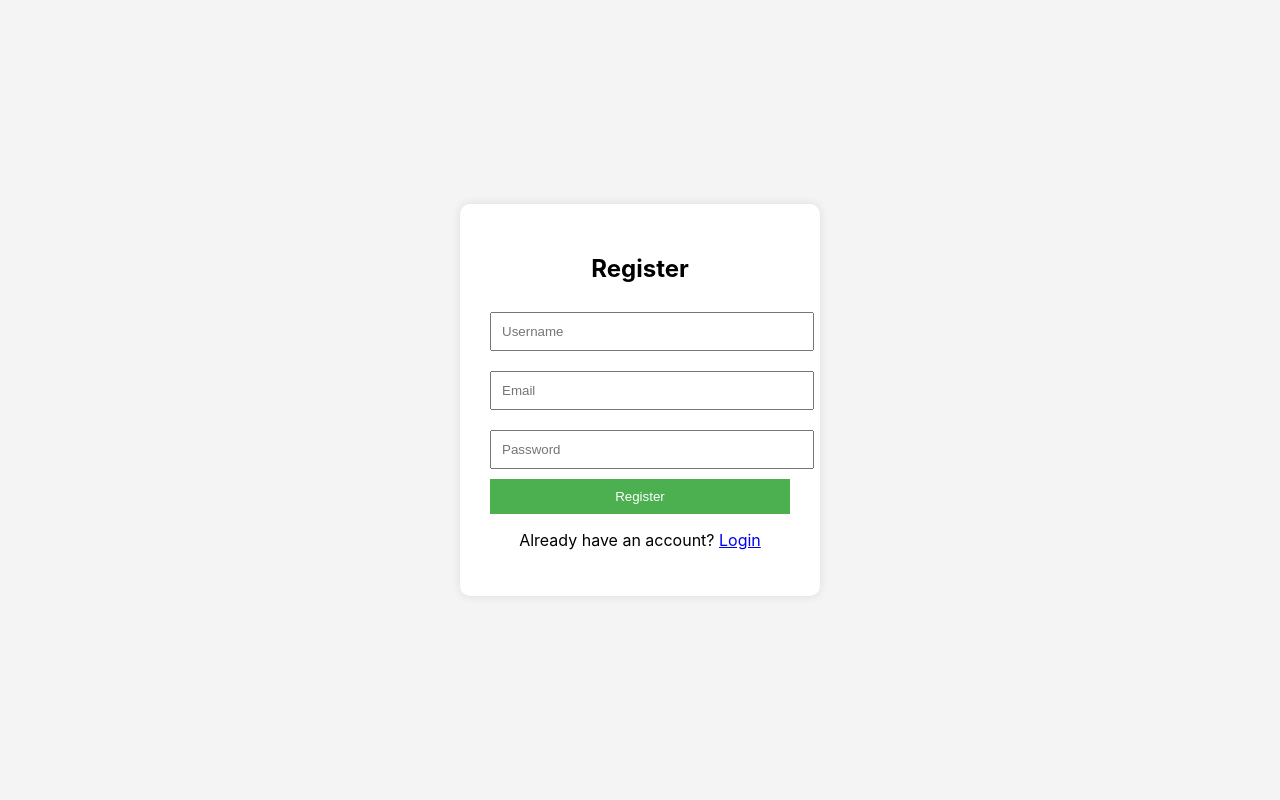
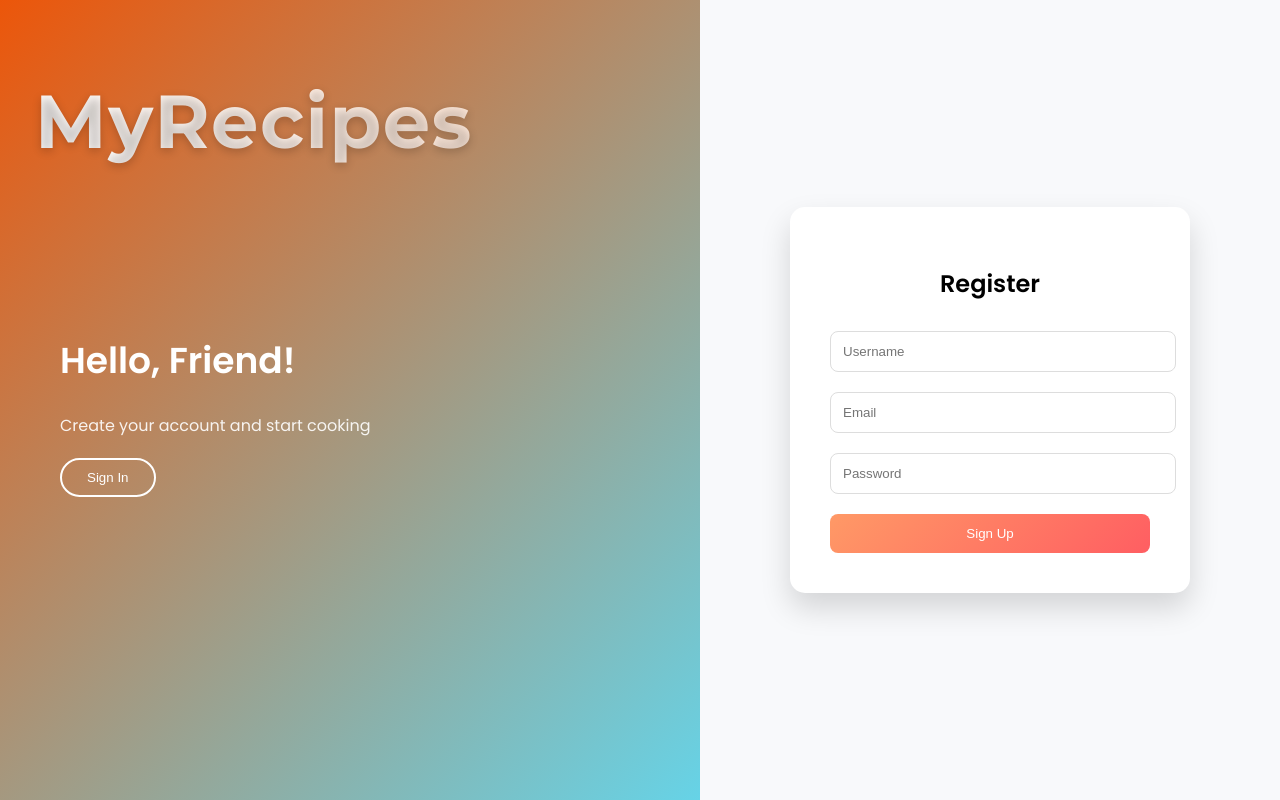
Before and after one commit to mnjomnjo/food-recipe-app, a React (Create React App) app in the folder client/: page /register in a window 1280 px wide. Built offline with nearby package versions, Linux system fonts and the light colour scheme.

Commit message:
enhance UI design with custom fonts and improved branding

```diff
--- a/client/public/index.html
+++ b/client/public/index.html
@@ -3,41 +3,44 @@
   <head>
     <meta charset="utf-8" />
     <link rel="icon" href="%PUBLIC_URL%/favicon.ico" />
+
     <meta name="viewport" content="width=device-width, initial-scale=1" />
-    <meta name="theme-color" content="#000000" />
+
+    <!-- Theme color -->
+    <meta name="theme-color" content="#5f9cff" />
+
+    <!-- Description -->
     <meta
       name="description"
-      content="Web site created using create-react-app"
+      content="MyRecipes - Discover, search, and manage your favorite recipes بسهولة"
     />
+
+    <!-- Apple -->
     <link rel="apple-touch-icon" href="%PUBLIC_URL%/logo192.png" />
-    <!--
-      manifest.json provides metadata used when your web app is installed on a
-      user's mobile device or desktop. See https://developers.google.com/web/fundamentals/web-app-manifest/
-    -->
+
+    <!-- Manifest -->
     <link rel="manifest" href="%PUBLIC_URL%/manifest.json" />
-    <!--
-      Notice the use of %PUBLIC_URL% in the tags above.
-      It will be replaced with the URL of the `public` folder during the build.
-      Only files inside the `public` folder can be referenced from the HTML.
 
-      Unlike "/favicon.ico" or "favicon.ico", "%PUBLIC_URL%/favicon.ico" will
-      work correctly both with client-side routing and a non-root public URL.
-      Learn how to configure a non-root public URL by running `npm run build`.
-    -->
-    <title>React App</title>
+    <!--  Fonts -->
+    <!-- Main font (UI) -->
+    <link
+      href="https://fonts.googleapis.com/css2?family=Poppins:wght@400;600&display=swap"
+      rel="stylesheet"
+    />
+
+    <!-- Logo font (strong + branding) -->
+    <link
+      href="https://fonts.googleapis.com/css2?family=Montserrat:wght@700&display=swap"
+      rel="stylesheet"
+    />
+
+    <!-- Title -->
+    <title>MyRecipes</title>
   </head>
+
   <body>
     <noscript>You need to enable JavaScript to run this app.</noscript>
+
     <div id="root"></div>
-    <!--
-      This HTML file is a template.
-      If you open it directly in the browser, you will see an empty page.
-
-      You can add webfonts, meta tags, or analytics to this file.
-      The build step will place the bundled scripts into the <body> tag.
-
-      To begin the development, run `npm start` or `yarn start`.
-      To create a production bundle, use `npm run build` or `yarn build`.
-    -->
   </body>
 </html>
--- a/client/src/index.css
+++ b/client/src/index.css
@@ -1,11 +1,13 @@
 body {
   margin: 0;
-  font-family: -apple-system, BlinkMacSystemFont, 'Segoe UI', 'Roboto', 'Oxygen',
-    'Ubuntu', 'Cantarell', 'Fira Sans', 'Droid Sans', 'Helvetica Neue',
-    sans-serif;
+  font-family: 'Poppins', sans-serif;
+
   -webkit-font-smoothing: antialiased;
   -moz-osx-font-smoothing: grayscale;
+
+  background-color: #f8f9fb;
 }
+
 
 code {
   font-family: source-code-pro, Menlo, Monaco, Consolas, 'Courier New',
--- a/client/src/pages/Auth.css
+++ b/client/src/pages/Auth.css
@@ -1,13 +1,14 @@
+/* GLOBAL */
 .auth-container {
   display: flex;
   height: 100vh;
-  font-family: Arial, sans-serif;
+  font-family: 'Poppins', sans-serif;
 }
 
-/* LEFT SIDE */
+/* LEFT PANEL */
 .left-panel {
   flex: 1;
-  background: linear-gradient(135deg, #ba6a0f, #38f9d7);
+  background: linear-gradient(135deg, #ec560a, #66d3e7);
   color: white;
   padding: 60px;
   position: relative;
@@ -16,58 +17,118 @@
   justify-content: center;
 }
 
+/*  APP NAME */
 .app-name {
   position: absolute;
-  top: 60px;
-  left: 70px;
-  font-weight: bold;
+  top: 25px;
+  left: 35px;
+
+  font-size: 75px;
+  font-weight: 700;
+  letter-spacing: 1.5px;
+
+  font-family: 'Montserrat', sans-serif;
+
+  background: linear-gradient(45deg, #ffffff, #ffe6d5);
+  -webkit-background-clip: text;
+  -webkit-text-fill-color: transparent;
+
+  text-shadow: 0 3px 10px rgba(0,0,0,0.2);
 }
 
+/* TEXT */
 .left-panel h2 {
-  font-size: 32px;
+  font-size: 36px;
+  margin-bottom: 10px;
 }
 
 .left-panel p {
-  margin: 10px 0 20px;
+  margin-bottom: 20px;
+  opacity: 0.9;
+  line-height: 1.5;
 }
 
+/* BUTTON (LEFT) */
 .ghost-btn {
   background: transparent;
   border: 2px solid white;
-  padding: 10px 20px;
+  padding: 10px 25px;
   color: white;
   cursor: pointer;
-  border-radius: 20px;
+  border-radius: 25px;
+  transition: all 0.3s ease;
 }
 
-/* RIGHT SIDE */
+.ghost-btn:hover {
+  background: white;
+  color: #ff5e62;
+}
+
+/* RIGHT PANEL */
 .right-panel {
   flex: 1;
   display: flex;
   justify-content: center;
   align-items: center;
-  background: #f5f5f5;
+  background: #f8f9fb;
 }
 
+/* FORM CARD */
 .form-box {
   background: white;
   padding: 40px;
-  border-radius: 10px;
-  width: 300px;
+  border-radius: 15px;
+  width: 320px;
   text-align: center;
+  box-shadow: 0 15px 30px rgba(0,0,0,0.15);
+  animation: fadeIn 0.6s ease;
 }
 
+.form-box h2 {
+  margin-bottom: 20px;
+}
+
+/* INPUT */
 .form-box input {
   width: 100%;
-  padding: 10px;
+  padding: 12px;
   margin: 10px 0;
+  border-radius: 8px;
+  border: 1px solid #ddd;
+  transition: all 0.3s ease;
 }
 
+.form-box input:focus {
+  border-color: #ff5e62;
+  outline: none;
+  box-shadow: 0 0 5px rgba(255, 94, 98, 0.3);
+}
+
+/* BUTTON (RIGHT) */
 .form-box button {
   width: 100%;
-  padding: 10px;
-  background: #e9ba43;
+  padding: 12px;
+  background: linear-gradient(135deg, #ff9966, #ff5e62);
   border: none;
   color: white;
   cursor: pointer;
+  border-radius: 8px;
+  margin-top: 10px;
+  transition: 0.3s;
 }
+
+.form-box button:hover {
+  opacity: 0.9;
+}
+
+/* ANIMATION */
+@keyframes fadeIn {
+  from {
+    opacity: 0;
+    transform: translateY(20px);
+  }
+  to {
+    opacity: 1;
+    transform: translateY(0);
+  }
+}
--- a/client/src/pages/Register.jsx
+++ b/client/src/pages/Register.jsx
@@ -1,7 +1,7 @@
 import { useState } from "react";
 import axios from "axios";
 import { Link } from "react-router-dom";
-import "./Login.css";
+import "./Auth.css";
 
 function Register() {
   const [username, setUsername] = useState("");
@@ -19,43 +19,52 @@ function Register() {
       });
 
       alert("Registered successfully!");
+      window.location.href = "/";
     } catch (err) {
       alert("Registration failed");
     }
   };
 
   return (
-    <div className="login-container">
-      <form className="login-box" onSubmit={handleRegister}>
+    <div className="auth-container">
+      {/* LEFT */}
+      <div className="left-panel">
+        <h1 className="app-name"> MyRecipes</h1>
+
+        <h2>Hello, Friend!</h2>
+        <p>Create your account and start cooking</p>
+
+        <Link to="/">
+          <button className="ghost-btn">Sign In</button>
+        </Link>
+      </div>
+
+      {/* RIGHT */}
+      <div className="right-panel">
+        <form onSubmit={handleRegister} className="form-box">
           <h2>Register</h2>
 
           <input
             type="text"
             placeholder="Username"
-          value={username}
             onChange={(e) => setUsername(e.target.value)}
           />
 
           <input
             type="email"
             placeholder="Email"
-          value={email}
             onChange={(e) => setEmail(e.target.value)}
           />
 
           <input
             type="password"
             placeholder="Password"
-          value={password}
             onChange={(e) => setPassword(e.target.value)}
           />
 
-        <button type="submit">Register</button>
-
-        <p>
-          Already have an account? <Link to="/">Login</Link>
-        </p>
+          <button type="submit">Sign Up</button>
         </form>
+      </div>
     </div>
   );
 }
```
Lines whose indentation alone changed are shown as unchanged.
